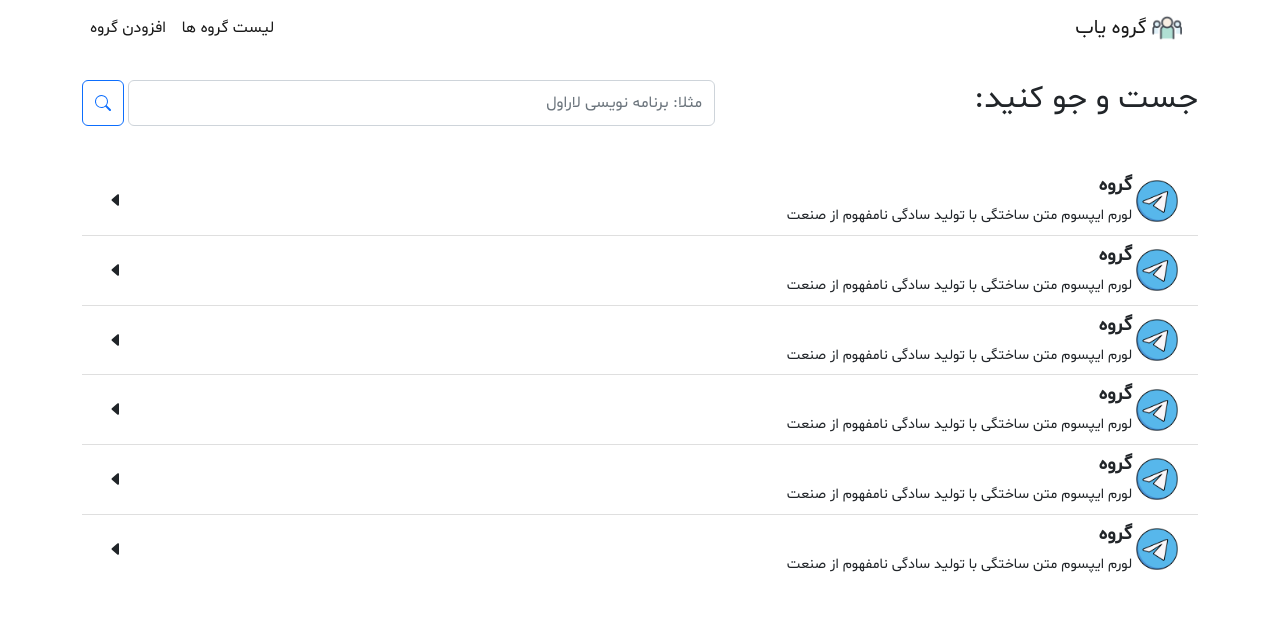
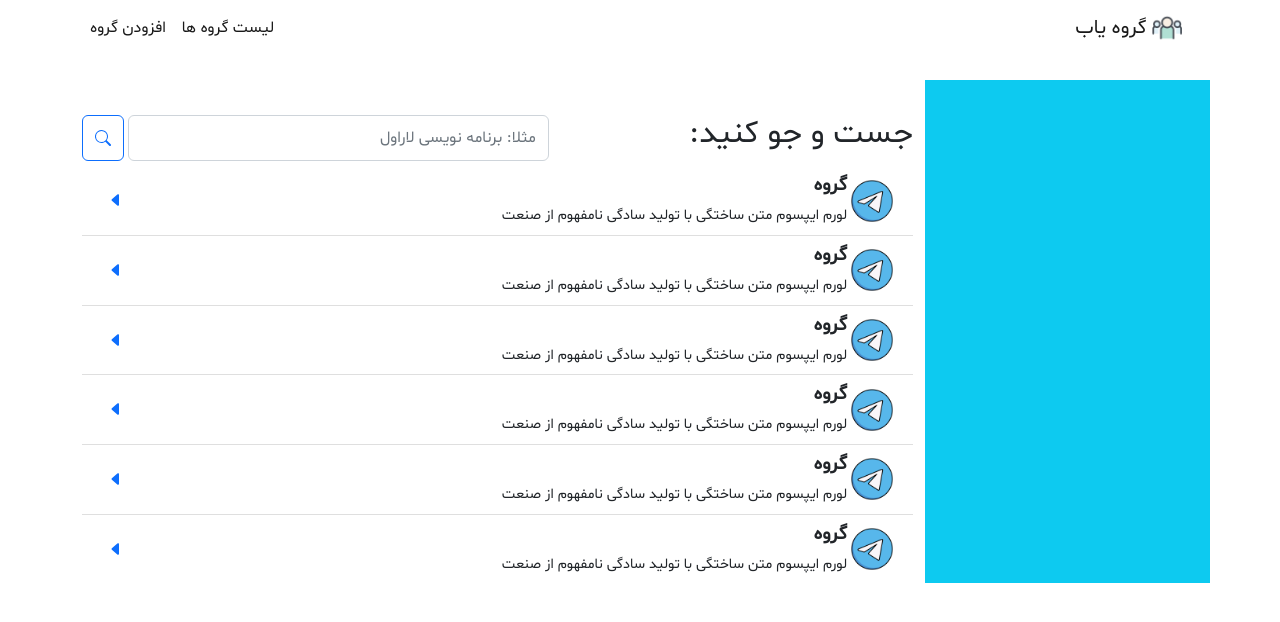
Before and after one commit to hourglass2020/search-groups, a React (Create React App) app: page /search in a window 1280 px wide. Shown: the top 622 px of the page. Built offline with nearby package versions, Linux system fonts and the light colour scheme.

Commit message:
add group page and search page

```diff
--- a/src/App.js
+++ b/src/App.js
@@ -5,6 +5,7 @@ import MainLayout from './layouts/MainLayout';
 
 import './App.css';
 import SearchPage from './components/search/SearchPage';
+import GroupPage from './components/group/GroupPage';
 
 const router = createBrowserRouter([
   {
@@ -18,6 +19,10 @@ const router = createBrowserRouter([
       {
         path: "search",
         element: <SearchPage />
+      },
+      {
+        path: "group",
+        element: <GroupPage />
       }
     ]
   }
--- /dev/null
+++ b/src/components/group/GroupPage.jsx
@@ -0,0 +1,9 @@
+import React from 'react'
+
+function GroupPage() {
+    return (
+        <div>GroupPage</div>
+    )
+}
+
+export default GroupPage
--- a/src/components/landing/MainListItem.jsx
+++ b/src/components/landing/MainListItem.jsx
@@ -1,5 +1,6 @@
 import React from 'react'
 import { BsFillCaretLeftFill } from 'react-icons/bs'
+import { Link } from 'react-router-dom'
 
 function MainListItem() {
     return (
@@ -13,7 +14,9 @@ function MainListItem() {
                 </div>
             </div>
             <div className='main-list-item-more'>
-                <BsFillCaretLeftFill />
+                <Link to="/group">
+                    <BsFillCaretLeftFill />
+                </Link>
             </div>
         </div>
     )
--- a/src/components/search/SearchPage.jsx
+++ b/src/components/search/SearchPage.jsx
@@ -6,7 +6,10 @@ import MainListItem from '../landing/MainListItem';
 
 function SearchPage() {
     return (
+        <div className='row'>
+            <div className='col-3 mt-4 bg-info'></div>
             <div
+                className='col-9'
                 style={{
                     display: "flex",
                     flexDirection: "column",
@@ -56,6 +59,7 @@ function SearchPage() {
                     </ListGroup>
                 </div>
             </div>
+        </div>
     )
 }
 
```
Lines whose indentation alone changed are shown as unchanged.
